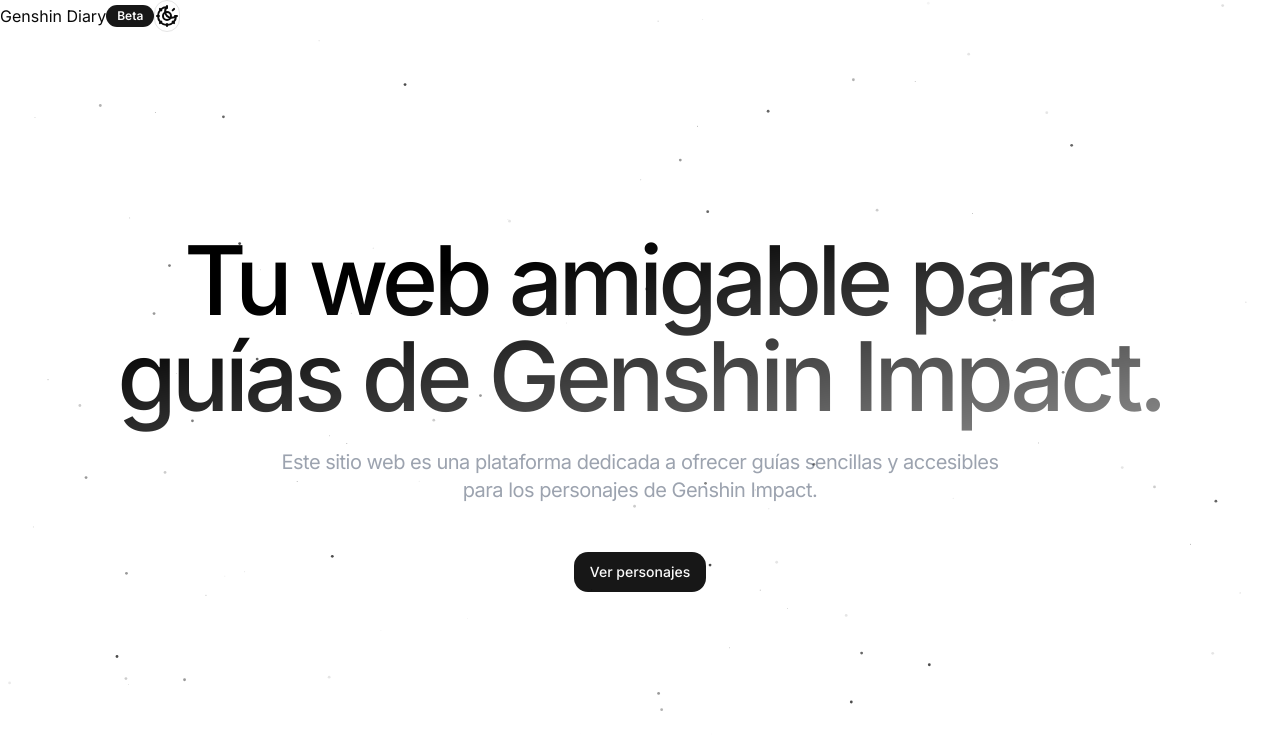
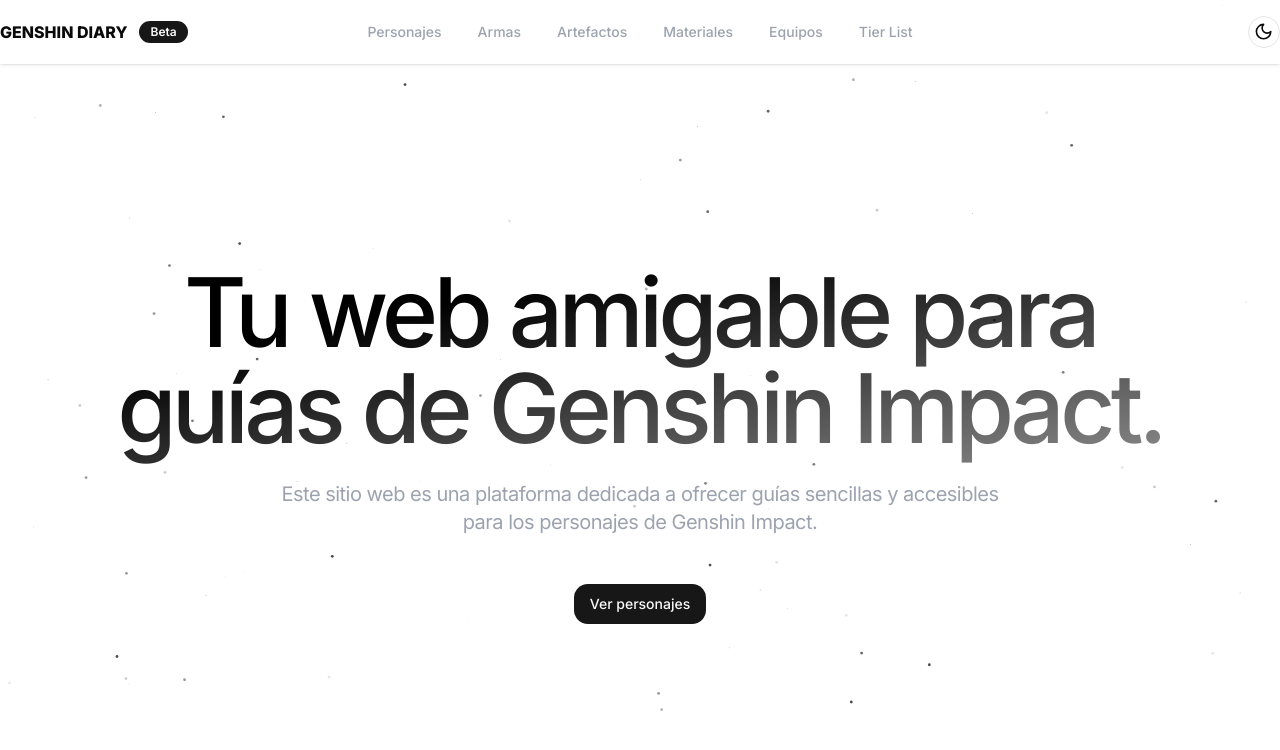
Before and after one commit to miguedev1047/genshin-diary-app, a Next.js app: page / in a window 1280 px wide. Shown: the top 750 px of the page. Built offline with nearby package versions, Linux system fonts and the light colour scheme.

Commit message:
CHORE: update tailwind config

```diff
--- a/tailwind.config.ts
+++ b/tailwind.config.ts
@@ -7,7 +7,8 @@
     './components/**/*.{ts,tsx}',
     './app/**/*.{ts,tsx}',
     './src/**/*.{ts,tsx}',
-    './render/**/*.{ts,tsx}',
+    './shared/**/*.{ts,tsx}',
+    './features/**/*.{ts,tsx}',
     './consts/**/*.{ts,tsx}',
   ],
   prefix: '',
```
